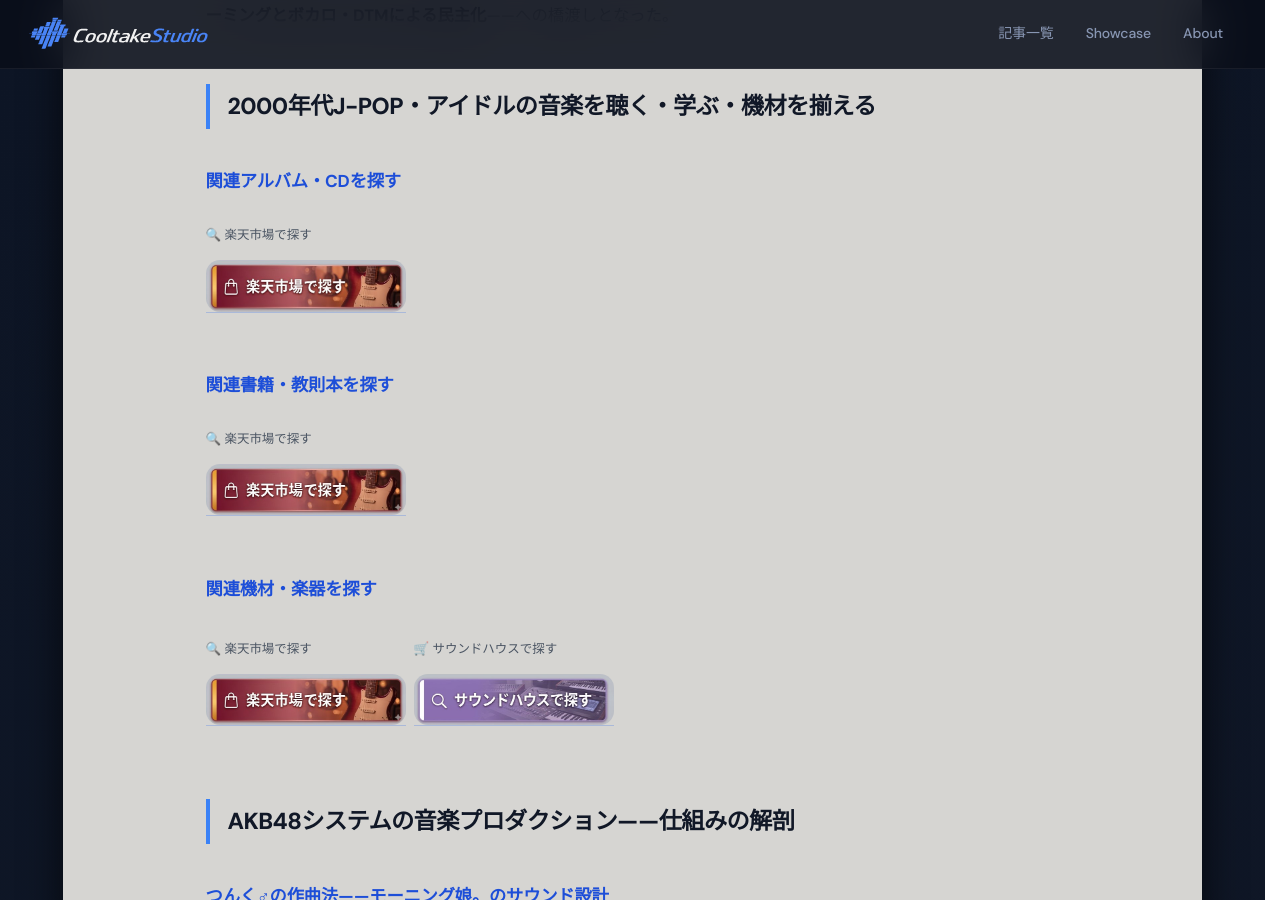
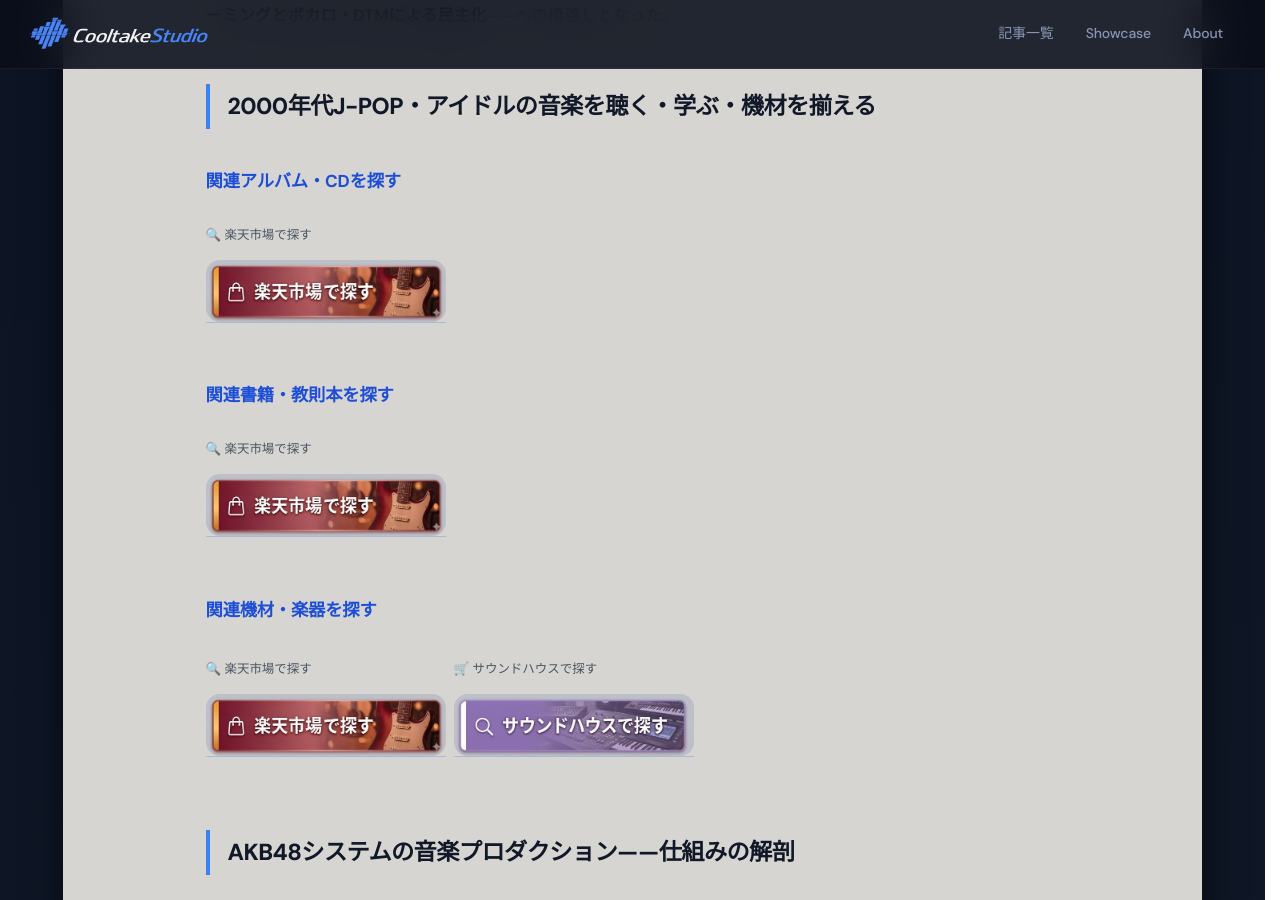
Before and after one commit to cooltake/cooltake-staging, a Jekyll site: the page built from _posts/2026-05-30-japan-music-14-2000s-idol.md, in a window 1280 px wide and 900 px high, scrolled down 3062 px. Built offline with Jekyll 4.4.1, drawn with Linux system fonts in a browser that asks for light colours; some web fonts are replaced.

Commit message:
style: flex horizontal buttons + larger width in 2026-05-30-japan-music-14-2000s-idol.md

```diff
--- a/_posts/2026-05-30-japan-music-14-2000s-idol.md
+++ b/_posts/2026-05-30-japan-music-14-2000s-idol.md
@@ -180,7 +180,7 @@
 <div style="margin:1.5rem 0;">
 
 <span style="display:block;font-size:.78rem;color:#4b5563;margin-bottom:3px;margin-top:6px;">🔍 楽天市場で探す</span>
-<a href="https://hb.afl.rakuten.co.jp/ichiba/54518dd8.3792440a.54518dd9.03b99be4/?pc=https%3A//search.rakuten.co.jp/search/mall/EXILE%2B%E3%83%A2%E3%83%BC%E3%83%8B%E3%83%B3%E3%82%B0%E5%A8%98%E3%80%82%2BAKB48%2BCD/" rel="nofollow" referrerpolicy="no-referrer-when-downgrade" style="display:inline-block;text-decoration:none;margin:.6rem 0;"><img src="/assets/images/btn-rakuten.jpg" alt="楽天市場で探す" width="200" style="max-width:100%;height:auto;border-radius:14px;display:block;"></a>
+<a href="https://hb.afl.rakuten.co.jp/ichiba/54518dd8.3792440a.54518dd9.03b99be4/?pc=https%3A//search.rakuten.co.jp/search/mall/EXILE%2B%E3%83%A2%E3%83%BC%E3%83%8B%E3%83%B3%E3%82%B0%E5%A8%98%E3%80%82%2BAKB48%2BCD/" rel="nofollow" referrerpolicy="no-referrer-when-downgrade" style="display:inline-block;text-decoration:none;margin:.6rem 0;"><img src="/assets/images/btn-rakuten.jpg" alt="楽天市場で探す" width="240" style="max-width:100%;height:auto;border-radius:14px;display:block;"></a>
 
 </div>
 
@@ -193,7 +193,7 @@
 <div style="margin:1.5rem 0;">
 
 <span style="display:block;font-size:.78rem;color:#4b5563;margin-bottom:3px;margin-top:6px;">🔍 楽天市場で探す</span>
-<a href="https://hb.afl.rakuten.co.jp/ichiba/54518dd8.3792440a.54518dd9.03b99be4/?pc=https%3A//search.rakuten.co.jp/search/mall/%E3%83%80%E3%83%B3%E3%82%B9%2B%E6%8C%AF%E3%82%8A%E4%BB%98%E3%81%91%2B%E9%9F%B3%E6%A5%BD%E5%88%B6%E4%BD%9C%2B%E6%9C%AC/" rel="nofollow" referrerpolicy="no-referrer-when-downgrade" style="display:inline-block;text-decoration:none;margin:.6rem 0;"><img src="/assets/images/btn-rakuten.jpg" alt="楽天市場で探す" width="200" style="max-width:100%;height:auto;border-radius:14px;display:block;"></a>
+<a href="https://hb.afl.rakuten.co.jp/ichiba/54518dd8.3792440a.54518dd9.03b99be4/?pc=https%3A//search.rakuten.co.jp/search/mall/%E3%83%80%E3%83%B3%E3%82%B9%2B%E6%8C%AF%E3%82%8A%E4%BB%98%E3%81%91%2B%E9%9F%B3%E6%A5%BD%E5%88%B6%E4%BD%9C%2B%E6%9C%AC/" rel="nofollow" referrerpolicy="no-referrer-when-downgrade" style="display:inline-block;text-decoration:none;margin:.6rem 0;"><img src="/assets/images/btn-rakuten.jpg" alt="楽天市場で探す" width="240" style="max-width:100%;height:auto;border-radius:14px;display:block;"></a>
 
 </div>
 
@@ -208,13 +208,13 @@
 <div>
 
 <span style="display:block;font-size:.78rem;color:#4b5563;margin-bottom:3px;margin-top:6px;">🔍 楽天市場で探す</span>
-<a href="https://hb.afl.rakuten.co.jp/ichiba/54518dd8.3792440a.54518dd9.03b99be4/?pc=https%3A//search.rakuten.co.jp/search/mall/MIDI%E3%82%AD%E3%83%BC%E3%83%9C%E3%83%BC%E3%83%89%2B%E3%82%B7%E3%83%B3%E3%82%BB%E3%82%B5%E3%82%A4%E3%82%B6%E3%83%BC%2BRoland/" rel="nofollow" referrerpolicy="no-referrer-when-downgrade" style="display:inline-block;text-decoration:none;margin:.6rem 0;"><img src="/assets/images/btn-rakuten.jpg" alt="楽天市場で探す" width="200" style="max-width:100%;height:auto;border-radius:14px;display:block;"></a>
+<a href="https://hb.afl.rakuten.co.jp/ichiba/54518dd8.3792440a.54518dd9.03b99be4/?pc=https%3A//search.rakuten.co.jp/search/mall/MIDI%E3%82%AD%E3%83%BC%E3%83%9C%E3%83%BC%E3%83%89%2B%E3%82%B7%E3%83%B3%E3%82%BB%E3%82%B5%E3%82%A4%E3%82%B6%E3%83%BC%2BRoland/" rel="nofollow" referrerpolicy="no-referrer-when-downgrade" style="display:inline-block;text-decoration:none;margin:.6rem 0;"><img src="/assets/images/btn-rakuten.jpg" alt="楽天市場で探す" width="240" style="max-width:100%;height:auto;border-radius:14px;display:block;"></a>
 
 </div>
 <div>
 
 <span style="display:block;font-size:.78rem;color:#4b5563;margin-bottom:3px;margin-top:6px;">🛒 サウンドハウスで探す</span>
-<a href="https://h.accesstrade.net/sp/cc?rk=0100pdhv00n9hy&url=https%3A%2F%2Fwww.soundhouse.co.jp%2Fsearch%2Findex%3Fs_category_cd%3D311%26s_maker_cd%3D%26s_search_all%3D%26s_ord%3D" rel="nofollow" referrerpolicy="no-referrer-when-downgrade" style="display:inline-block;text-decoration:none;margin:.6rem 0;"><img src="/assets/images/btn-soundhouse.jpg" alt="サウンドハウスで探す" width="200" style="max-width:100%;height:auto;border-radius:14px;display:block;"></a>
+<a href="https://h.accesstrade.net/sp/cc?rk=0100pdhv00n9hy&url=https%3A%2F%2Fwww.soundhouse.co.jp%2Fsearch%2Findex%3Fs_category_cd%3D311%26s_maker_cd%3D%26s_search_all%3D%26s_ord%3D" rel="nofollow" referrerpolicy="no-referrer-when-downgrade" style="display:inline-block;text-decoration:none;margin:.6rem 0;"><img src="/assets/images/btn-soundhouse.jpg" alt="サウンドハウスで探す" width="240" style="max-width:100%;height:auto;border-radius:14px;display:block;"></a>
 
 </div>
 </div>
```
